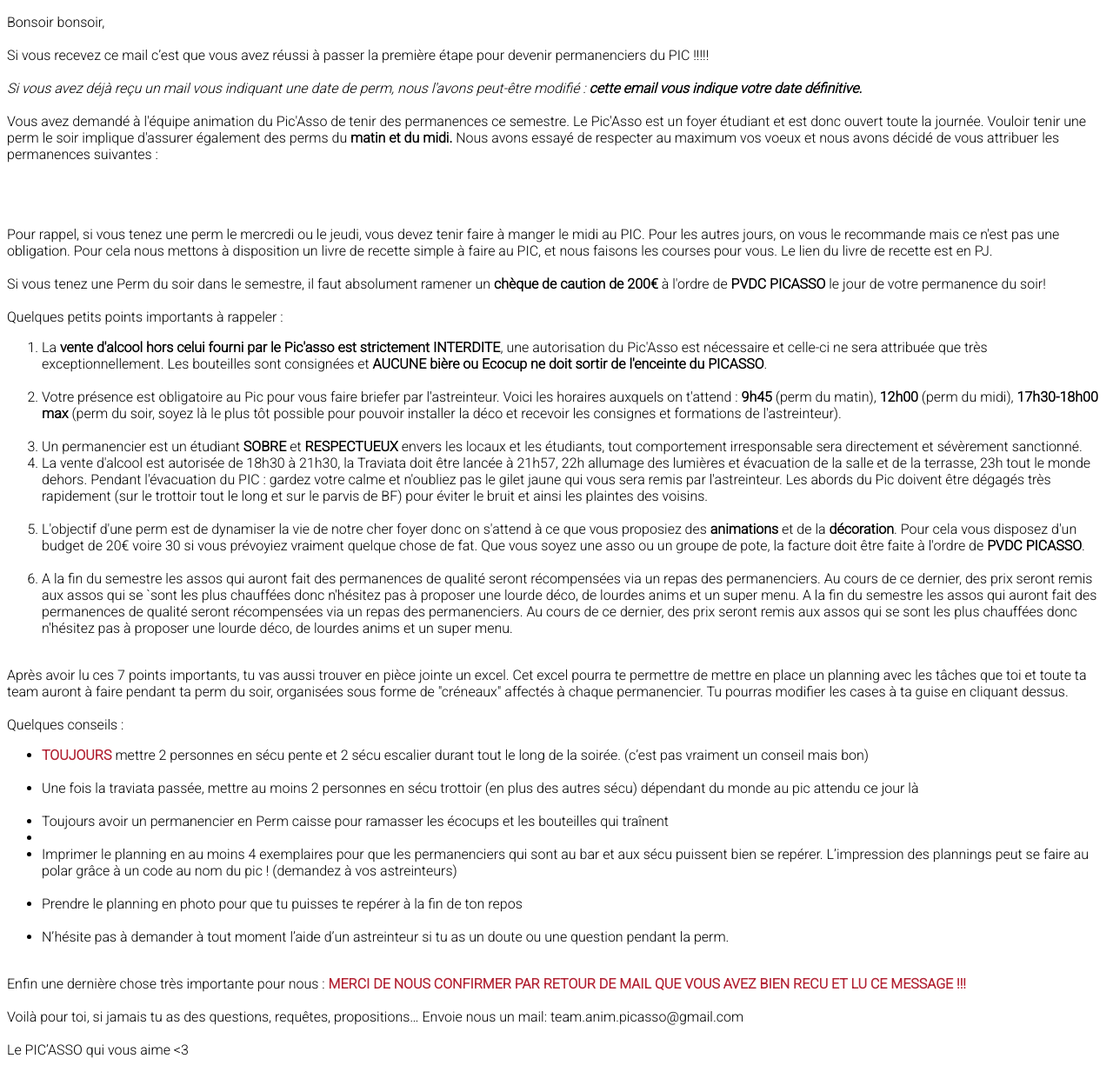
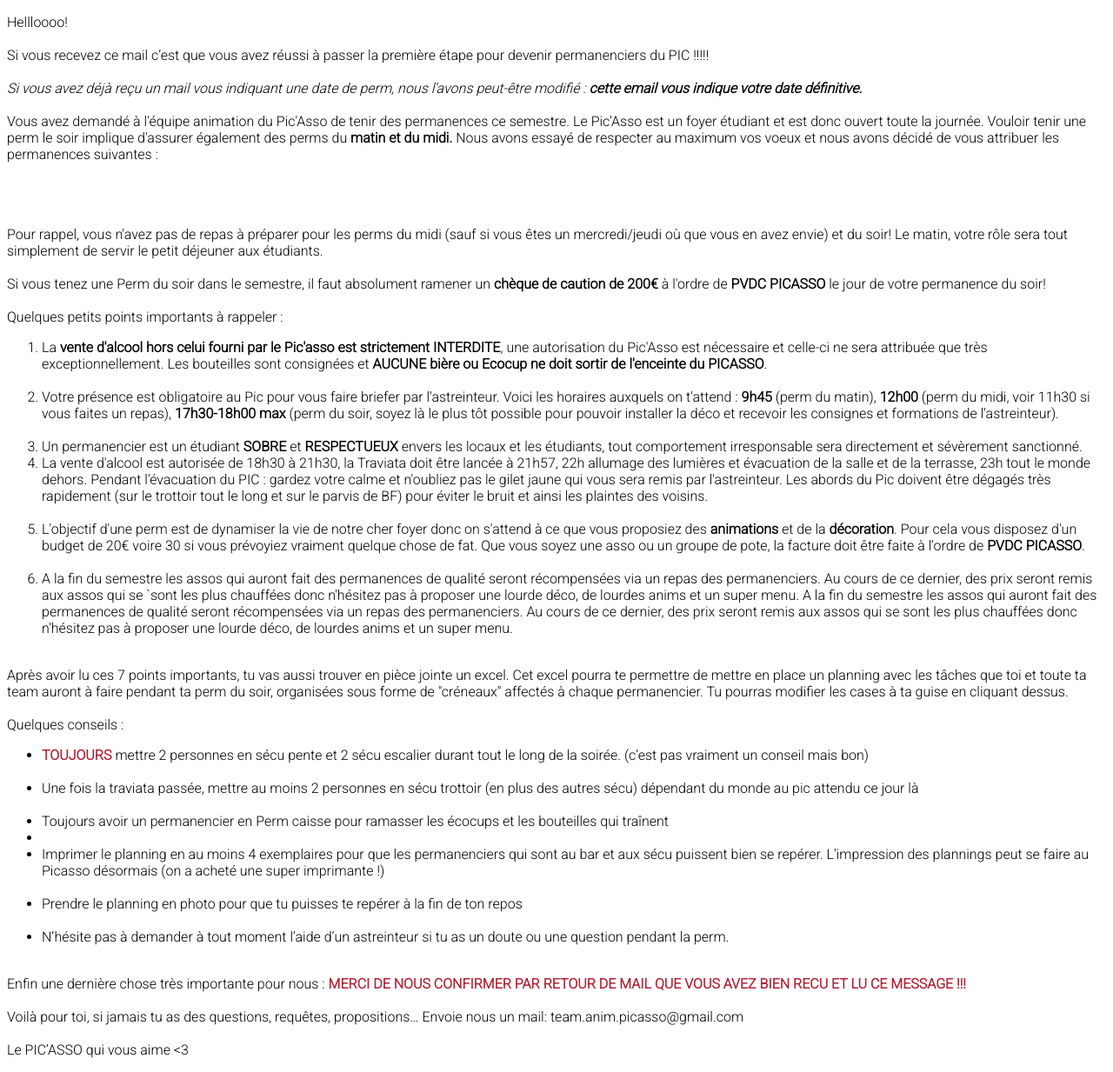
Before and after one commit to picasso-utc/kraken, a Django app: template core/templates/perm_notification.html in a window 1280 px wide. Shown: the whole page at 87% size. Run offline with Django 3.2, Linux system fonts and the light colour scheme; the template is opened without the code that fills it, so the values that code supplies are empty; some libraries are stand-ins or nearby versions.

Commit message:
changement mail Perms

```diff
--- a/core/templates/perm_notification.html
+++ b/core/templates/perm_notification.html
@@ -21,7 +21,7 @@
 	</head>
     <body>
         <p>
-            Bonsoir bonsoir,
+            Hellloooo!
             <br><br>
             Si vous recevez ce mail c’est que vous avez réussi à passer la première étape pour devenir permanenciers du PIC !!!!!
             <br><br>
@@ -35,7 +35,7 @@
                 {% endfor %}
             </ul>
             <br><br>
-            Pour rappel, si vous tenez une perm le mercredi ou le jeudi, vous devez tenir faire à manger le midi au PIC. Pour les autres jours, on vous le recommande mais ce n'est pas une obligation. Pour cela nous mettons à disposition un livre de recette simple à faire au PIC, et nous faisons les courses pour vous. Le lien du livre de recette est en PJ.
+            Pour rappel, vous n'avez pas de repas à préparer pour les perms du midi (sauf si vous êtes un mercredi/jeudi où que vous en avez envie) et du soir! Le matin, votre rôle sera tout simplement de servir le petit déjeuner aux étudiants.
             <br><br>
             Si vous tenez une Perm du soir dans le semestre, il faut absolument ramener un <strong>chèque de caution de 200€</strong> à l'ordre de <strong>PVDC PICASSO</strong> le jour de votre permanence du soir!
             <br><br>
@@ -50,7 +50,7 @@
                <br>
                <li>
                     Votre présence est obligatoire au Pic pour vous faire briefer par l'astreinteur.
-                    Voici les horaires auxquels on t'attend : <strong>9h45</strong> (perm du matin), <strong>12h00</strong> (perm du midi),
+                    Voici les horaires auxquels on t'attend : <strong>9h45</strong> (perm du matin), <strong>12h00</strong> (perm du midi, voir 11h30 si vous faites un repas),
                     <strong>17h30-18h00 max</strong> (perm du soir, soyez là le plus tôt possible pour pouvoir installer
                     la déco et recevoir les consignes et formations de l'astreinteur).
                </li>
@@ -104,7 +104,7 @@
                 <li>
                     Imprimer le planning en au moins 4 exemplaires pour que les permanenciers qui sont au bar et
                     aux sécu puissent bien se repérer.
-                    L’impression des plannings peut se faire au polar grâce à un code au nom du pic ! (demandez à vos astreinteurs)
+                    L'impression des plannings peut se faire au Picasso désormais (on a acheté une super imprimante !)
                 </li>
                 <br>
                 <li>
```
